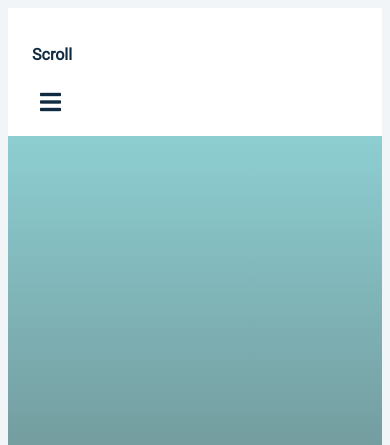
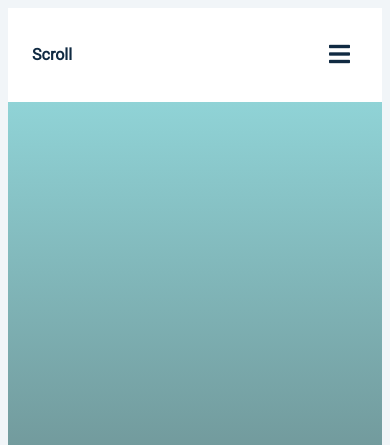
Before and after one commit to derektypist/scroll-project, a plain HTML site: page index.html in a window 390 px wide. Shown: the top 445 px of the page. Drawn offline with Linux system fonts and the light colour scheme.

Commit message:
Updated navigation header at index.html

```diff
--- a/index.html
+++ b/index.html
@@ -1,15 +1,17 @@
 <!DOCTYPE html>
 <html lang="en">
+
 <head>
     <meta charset="UTF-8">
     <meta name="viewport" content="width=device-width, initial-scale=1.0">
     <title>Scroll</title>
     <!-- Load Styles -->
-     <link rel="stylesheet" href="https://use.fontawesome.com/releases/v5.15.3/css/all.css">
+    <link rel="stylesheet" href="https://use.fontawesome.com/releases/v5.15.3/css/all.css">
     <link rel="preconnect" href="https://fonts.gstatic.com">
     <link href="https://fonts.googleapis.com/css2?family=Roboto&display=swap" rel="stylesheet">
-    <link rel="stylesheet" href="css/style.css" >
+    <link rel="stylesheet" href="css/style.css">
 </head>
+
 <body>
     <!-- Header -->
     <header id="home">
@@ -17,10 +19,13 @@
         <nav id="nav">
             <div class="nav-center">
                 <!-- Set Up Navigation Header -->
-                <h4>Scroll </h4>
-                <button class="nav-toggle">
-                    <i class="fas fa-bars"></i>
-                </button>
+                <div class="nav-header">
+                    <h4>Scroll </h4>
+                    <button class="nav-toggle">
+                        <i class="fas fa-bars"></i>
+                    </button>
+                </div>
+
             </div>
             <!-- Set Up Links -->
             <div class="links-container">
@@ -89,4 +94,5 @@
     <!-- Load Script -->
     <script src="js/script.js"></script>
 </body>
+
 </html>
```
